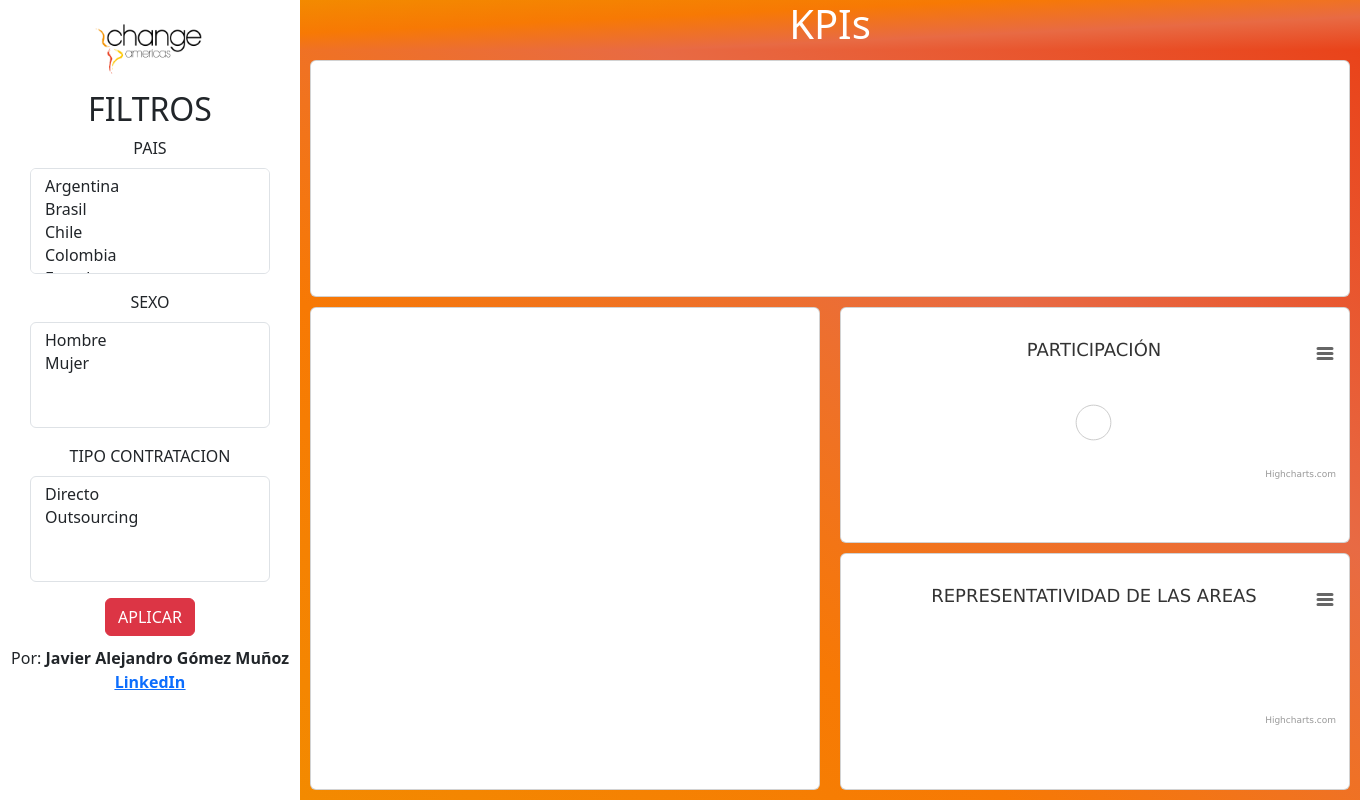
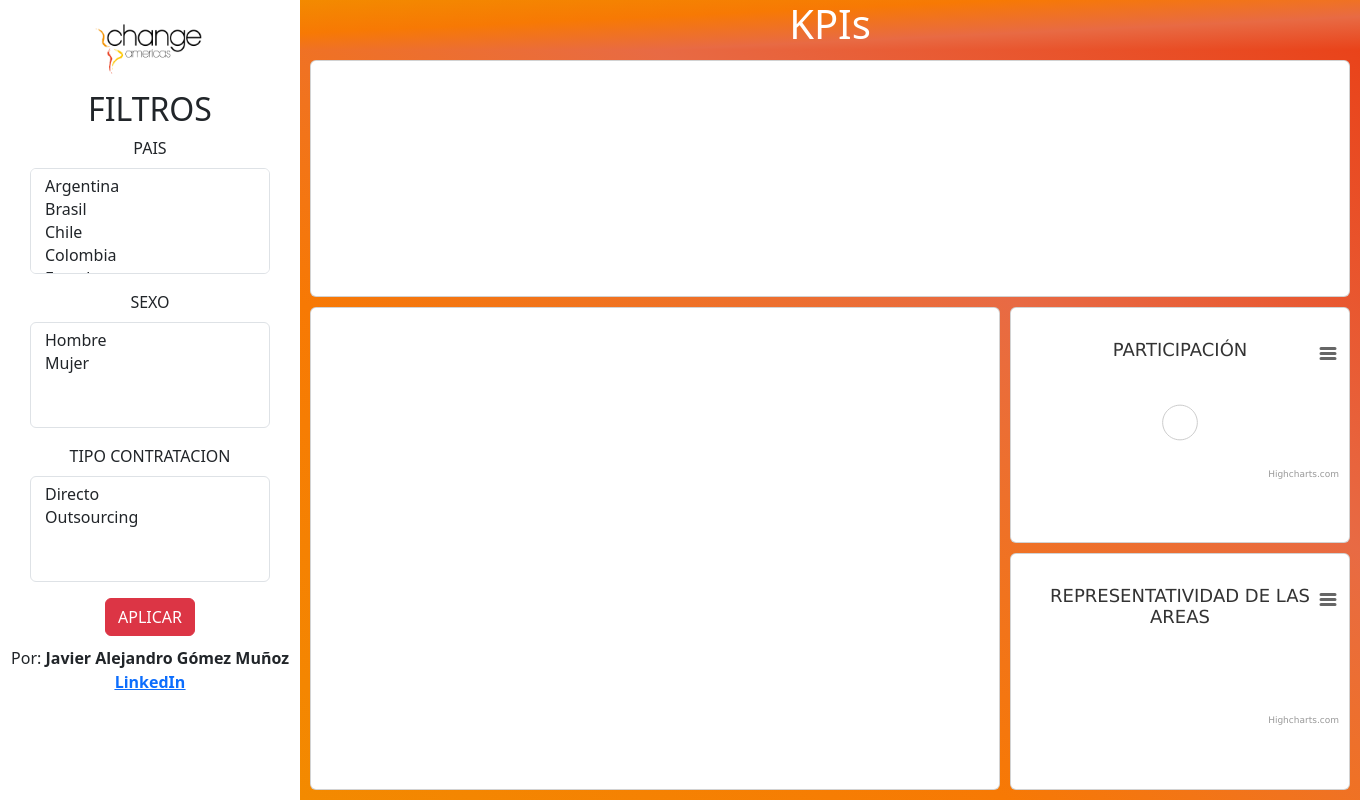
Before and after one commit to jaagomezmu/Dashboards, a Flask app: template myproject/templates/index.html in a window 1360 px wide. Run offline with Flask 2, Linux system fonts and the light colour scheme; the template is opened without the code that fills it: values that come from a table or form of the project are taken from there, others are empty; parts of the project's set-up code (start-up, migrations or seed data) failed here and were passed over; some libraries are stand-ins or nearby versions.

Commit message:
Card Size

```diff
--- a/myproject/static/css/styles.css
+++ b/myproject/static/css/styles.css
@@ -134,16 +134,13 @@ a {
 
 .card:nth-child(2) {
     grid-area: c2;
-    width: 510px;
 }
 
 .card:nth-child(3) {
     grid-area: c3;
-    width: 510px;
 }
 .card:nth-child(4) {
     grid-area: c4;
-    width: 510px;
 }
 
 @media (max-width: 925px) {
--- a/myproject/static/scripts/card1.js
+++ b/myproject/static/scripts/card1.js
@@ -27,7 +27,7 @@ Highcharts.chart('container-card1', {
       color: 'red'
     }],
     title: {
-        text: 'MOTIVO DE RETIRO vs. SALARIO TOTAL PROMEDIO',
+        text: 'MOTIVO DE RETIRO vs.SALARIO TOTAL PROMEDIO',
         align: 'center'
     },
 });
--- a/myproject/static/scripts/card2.js
+++ b/myproject/static/scripts/card2.js
@@ -8,8 +8,7 @@ card2_año = card2_año.map(function(each_element){
 $('#container-card2').highcharts({
     chart: {
         type: 'column',
-        height:340,
-        width:480,
+        height:340
     },
     title: {
         text: 'MOTIVO DE RETIRO vs. PROMEDIO DE AÑOS EN LA EMPRESA',
--- a/myproject/static/scripts/card3.js
+++ b/myproject/static/scripts/card3.js
@@ -2,7 +2,6 @@ Highcharts.chart('container-pie', {
     chart: {
 
         height:150,
-        width:505,
 
         type: 'pie'
     },
--- a/myproject/static/scripts/card4.js
+++ b/myproject/static/scripts/card4.js
@@ -35,6 +35,5 @@ Highcharts.chart('container-area', {
     },
     chart: {
         height:150,
-        width:505,
 }
 });
```
